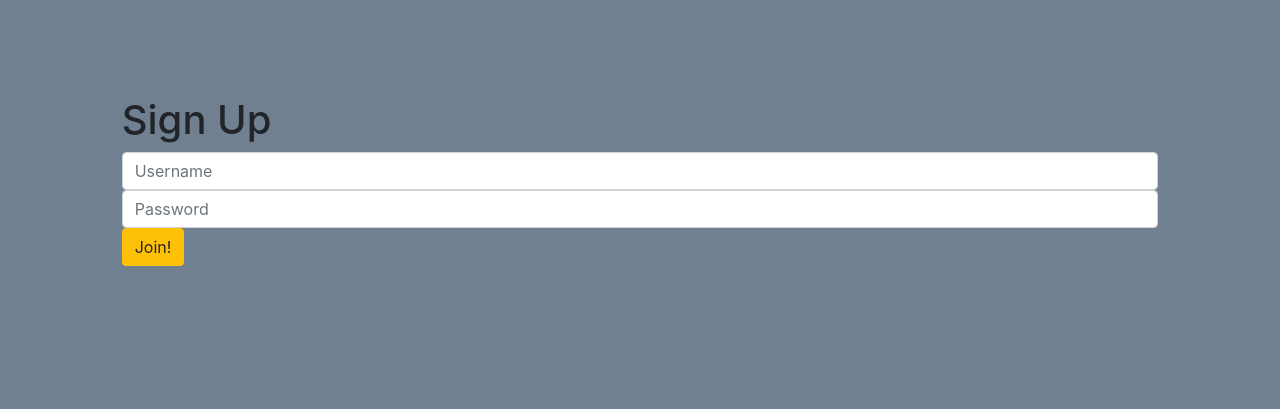
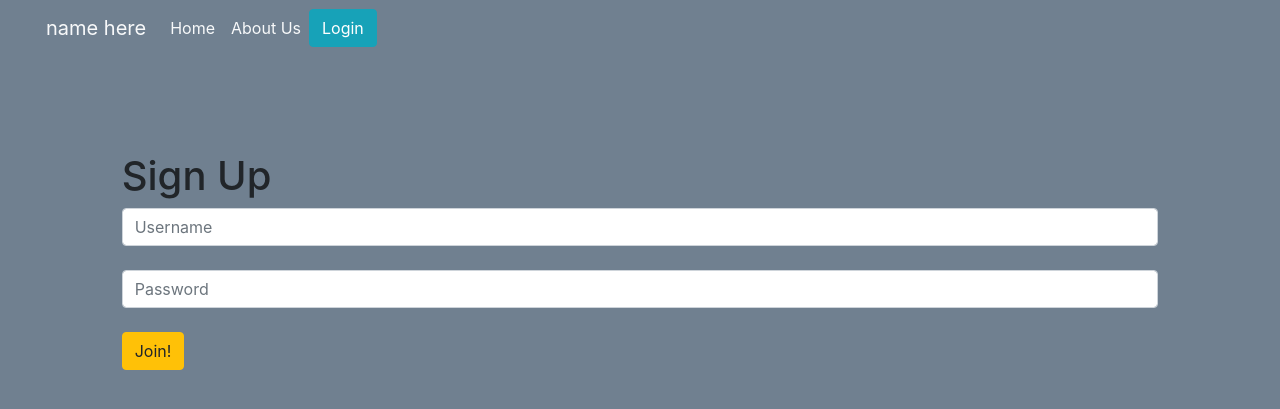
Before and after one commit to notskiing/CAC2024, a Flask app: page /register in a window 1280 px wide. Shown: the top 409 px of the page. Run offline with Flask 3, Linux system fonts and the light colour scheme.

Commit message:
navbar for register, buttons for login

```diff
--- a/templates/index.html
+++ b/templates/index.html
@@ -49,7 +49,7 @@
                         </ul>
                     </li>
                 </ul>
-                <a class="btn-outline-info" href="/login">Login</a>
+                <a class="btn btn-outline-info" href="/login">Login</a>
                 <!-- <button class="btn btn-outline-info" href="/login">Login</button> -->
             </div>
         </div>
--- a/templates/register.html
+++ b/templates/register.html
@@ -20,6 +20,44 @@
 </head>
 
 <body>
+    <div class="container-fluid">
+        <nav class="navbar navbar-expand-lg bg-body-tertiary">
+            <div class="container-fluid">
+                <a class="navbar-brand text-light" href="/">name here</a>
+                <button class="navbar-toggler" type="button" data-bs-toggle="collapse"
+                    data-bs-target="#navbarSupportedContent" aria-controls="navbarSupportedContent" aria-expanded="false"
+                    aria-label="Toggle navigation">
+                    <span class="navbar-toggler-icon"></span>
+                </button>
+                <div class="collapse navbar-collapse" id="navbarSupportedContent">
+                    <ul class="navbar-nav me-auto mb-2 mb-lg-0">
+                        <li class="nav-item">
+                            <a class="nav-link active text-light" aria-current="page" href="/">Home</a>
+                        </li>
+                        <li class="nav-item">
+                            <a class="nav-link text-light" href="/about">About Us</a>
+                        </li>
+                        <!-- <li class="nav-item dropdown">
+                            <a class="nav-link dropdown-toggle" href="#" role="button" data-bs-toggle="dropdown"
+                                aria-expanded="false">
+                                Dropdown
+                            </a>
+                            <ul class="dropdown-menu">
+                                <li><a class="dropdown-item" href="#">Action</a></li>
+                                <li><a class="dropdown-item" href="#">Another action</a></li>
+                                <li>
+                                    <hr class="dropdown-divider">
+                                </li>
+                                <li><a class="dropdown-item" href="#">Something else here</a></li>
+                            </ul>
+                        </li> -->
+                    </ul>
+                    <a class="btn btn-info" href="/login">Login</a>
+                </div>
+            </div>
+        </nav>
+    </div>
+
     <div class='container col-10'>
         <form method="post">
             <br>
@@ -30,9 +68,11 @@
             <div class="input-group">
                 <input class="form-control" name='name' placeholder="Username">
             </div>
+            <br>
             <div class="input-group">
                 <input class="form-control" type="password" name='pw' placeholder="Password">
             </div>
+            <br>
             <button type="submit" class="btn btn-warning">Join!</button>
         </form>
     </div>
```
Also changed, not shown: templates/dashboard.html (+11 -0 lines), templates/login.html (+19 -4 lines).
